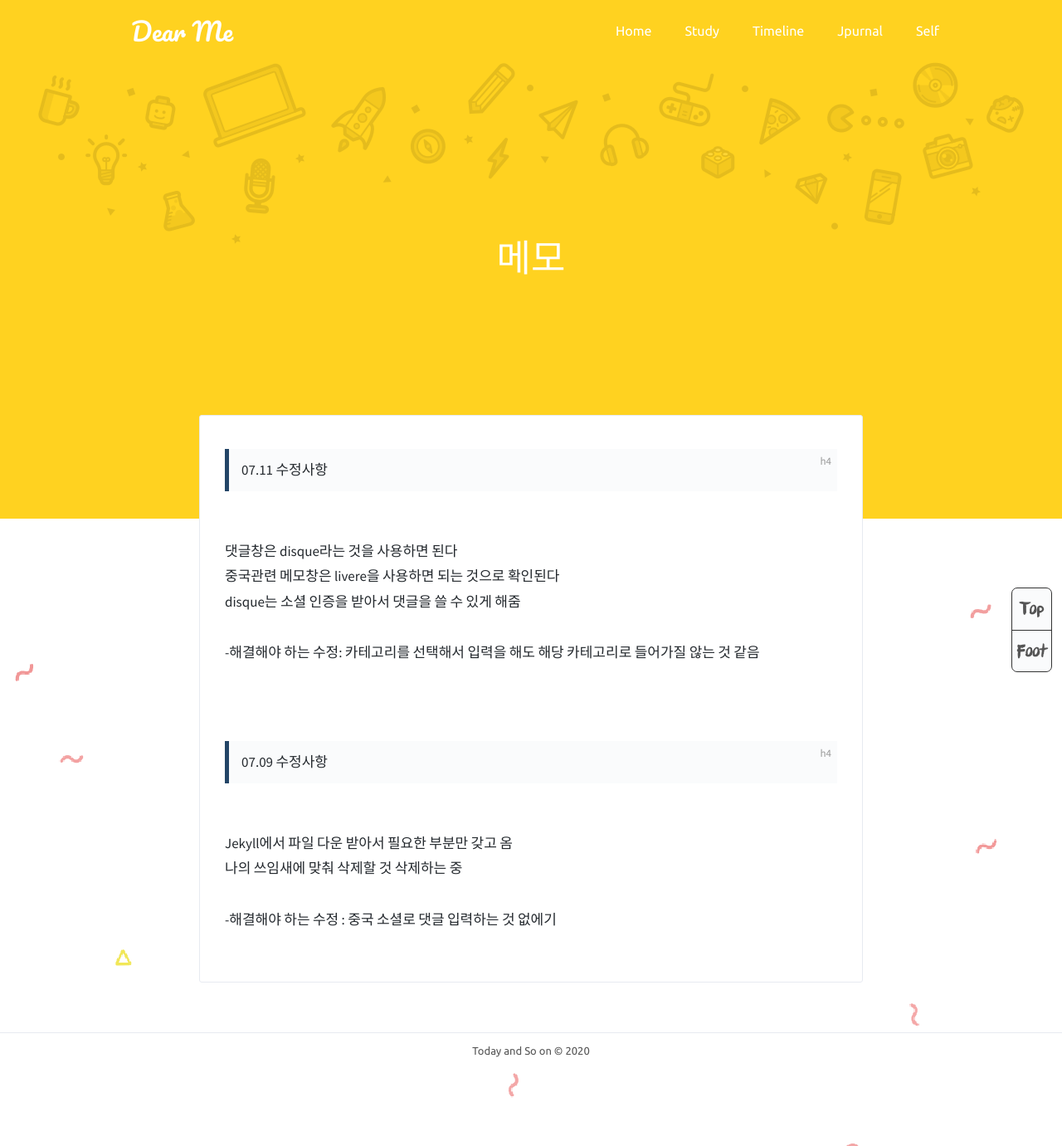
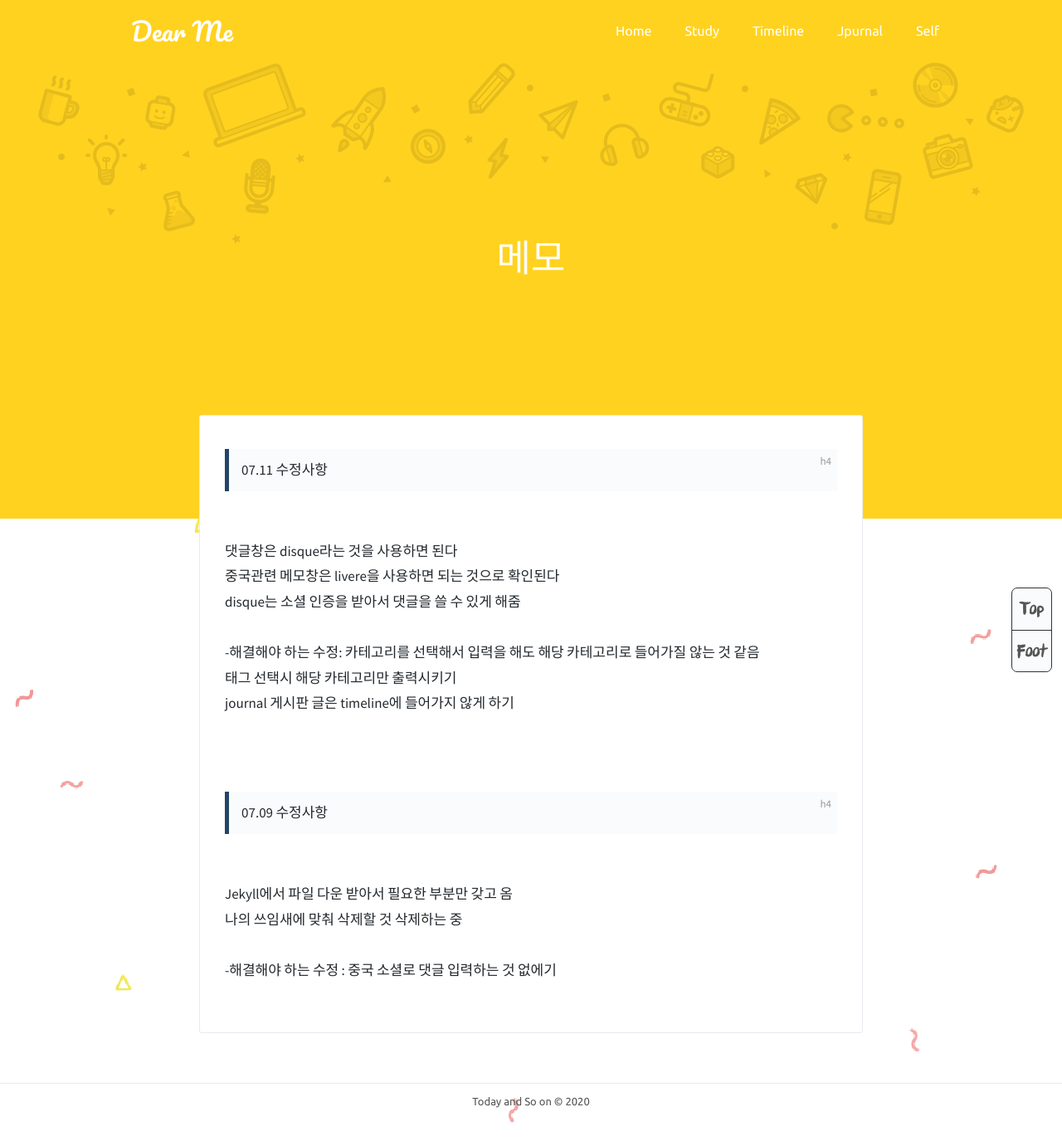
Before and after one commit to IraJane/IraJane.github.io, a Jekyll site: the page built from _posts/2020-07-09-first-post.md, in a window 1280 px wide. Shown: the whole page at 83% size. Built offline with Jekyll 4.4.1, drawn with Linux system fonts in a browser that asks for light colours; comment, search, counter and statistics services are not loaded; before the commit the page ends 1320 px from its top, so only the background shows below that.

Commit message:
Update 2020-07-09-first-post.md

```diff
--- a/_posts/2020-07-09-first-post.md
+++ b/_posts/2020-07-09-first-post.md
@@ -12,6 +12,8 @@ tags: Demo
 disque는 소셜 인증을 받아서 댓글을 쓸 수 있게 해줌 <br>
 <br>
 -해결해야 하는 수정: 카테고리를 선택해서 입력을 해도 해당 카테고리로 들어가질 않는 것 같음 <br>
+          태그 선택시 해당 카테고리만 출력시키기<br>
+          journal 게시판 글은 timeline에 들어가지 않게 하기<br>
 <br><br>
 
 <h4>07.09 수정사항</h4><br>
```
